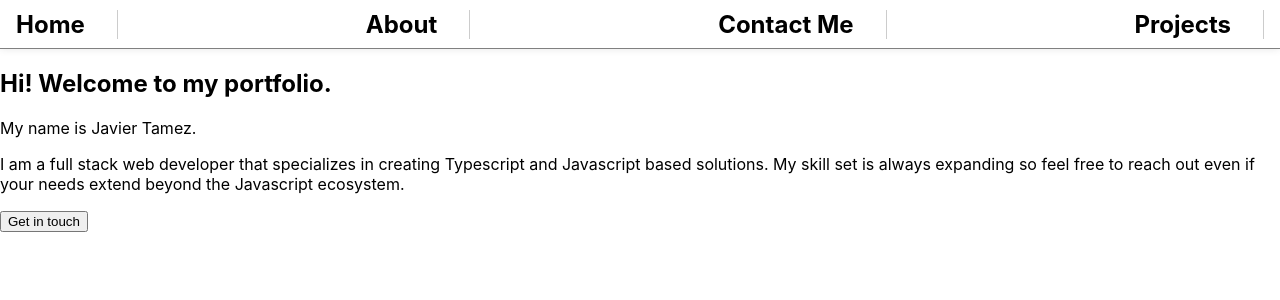
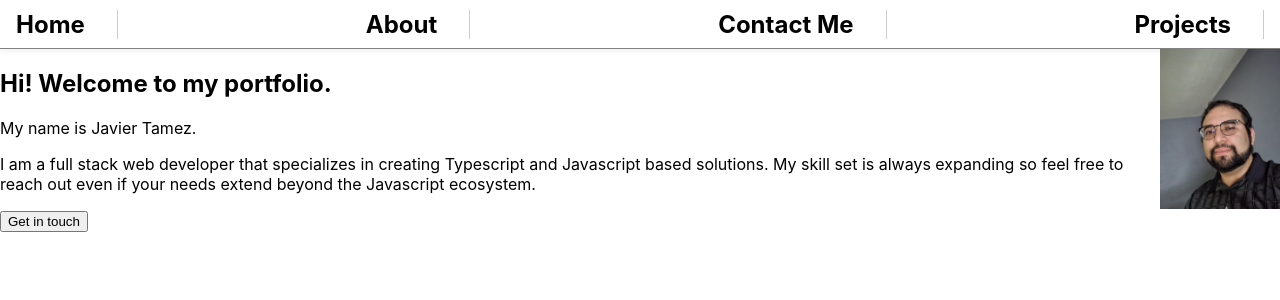
Before and after one commit to ProwlingLynx/prowlinglynx.github.io, a React (Create React App) app: page / in a window 1280 px wide. Shown: the top 300 px of the page. Built offline with nearby package versions, Linux system fonts and the light colour scheme.

Commit message:
Adding Bio. Adding HeadPic.

```diff
--- a/src/components/Bio/Bio.js
+++ b/src/components/Bio/Bio.js
@@ -1,10 +1,16 @@
+import HeadPic from "./HeadPic.jpg";
+import styles from "./Bio.module.css";
+
 export const Bio = () => {
   return (
+    <div className={styles.bio}>
       <article>
         <h1>Hi! Welcome to my portfolio.</h1>
         <p>My name is Javier Tamez.</p>
         <p>I am a full stack web developer that specializes in creating Typescript and Javascript based solutions. My skill set is always expanding so feel free to reach out even if your needs extend beyond the Javascript ecosystem.</p>
         <button>Get in touch</button>
       </article>
+      <img src={HeadPic} alt="Javier Tamez" />
+    </div>
   );
 };
--- a/src/components/Bio/Bio.module.css
+++ b/src/components/Bio/Bio.module.css
@@ -0,0 +1,9 @@
+.bio {
+  display: flex;
+  flex-direction: row;
+}
+
+.bio img {
+  width: 10rem;
+  height: 10rem;
+}
```
Also changed, not shown: src/components/Bio/HeadPic.jpg (added). Lines whose indentation alone changed are shown as unchanged.
